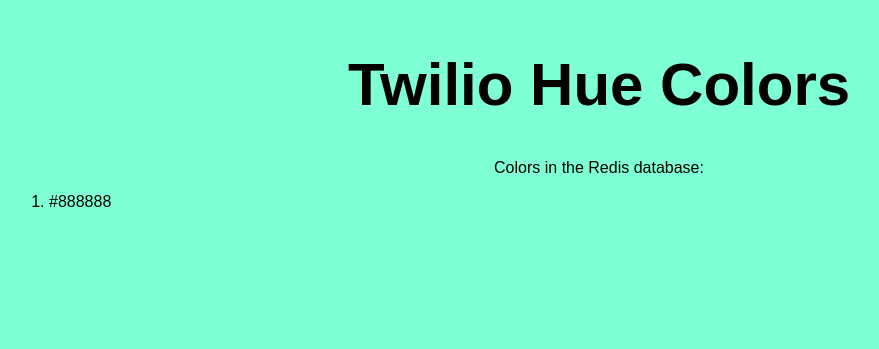
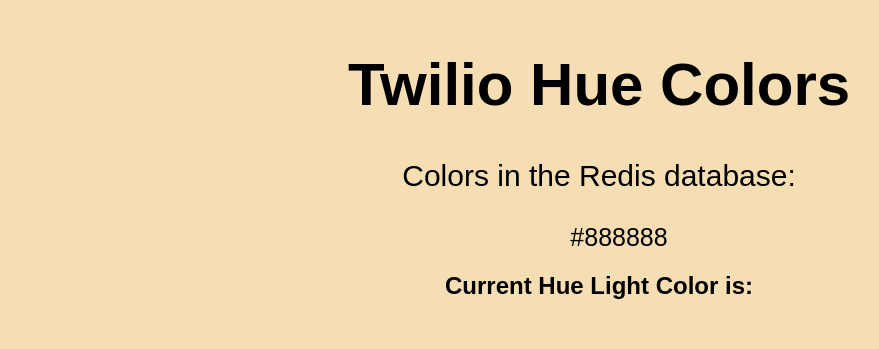
Before and after one commit to cs298-398f23/HueLightFinalProject-actual-, a Flask app: template templates/index.html in a window 1280 px wide. Shown: the top 349 px of the page, without its empty margins (41-920 px from the left). Run offline with Flask 3, Linux system fonts and the light colour scheme; the template is opened without the code that fills it: most values are stand-ins (such as "Sample title", 1, 10 or a date in 2020).

Commit message:
updated files

```diff
--- a/app.py
+++ b/app.py
@@ -1,6 +1,7 @@
 from flask import Flask, render_template, request, jsonify
 import redis
 from redisUtil import RedisHandler
+
 # make flask server that displays all the colors in redis database
 # make flask server that displays all the colors in redis database
 
@@ -18,6 +19,7 @@
 @app.route('/')
 def index():
     try:
+
         colors = [color.decode('utf-8')
                   for color in redis_client.hkeys('colors')]
         print("Colors retrieved from Redis:", colors)
--- a/send.py
+++ b/send.py
@@ -6,6 +6,7 @@
 from twilio.rest import Client  # Add this import
 import urllib.parse
 import http.server
+
 
 dotenv.load_dotenv()
 
@@ -36,9 +37,10 @@
         hueConnect(find_value(message_text))
         response_message = f"Light successfully changed to {message_text}!"
         send_message(from_number, response_message)
+        set_current_color(message_text)
     # if color equals "options" then send message
     elif message_text.lower() == "options":
-        response_message = f"Please choose from the following colors: {redis_handler.redis_client.hkeys('colors')}"
+        response_message = f"Please choose from the following colors: {redis_handler.redis_client.hkeys('colors', 'colors')}"
         send_message(from_number, response_message)
     else:
         response_message = f"The color {message_text} is not in the database."
--- a/static/style.css
+++ b/static/style.css
@@ -1,14 +1,22 @@
 /* take the bullets off the list and change them to numbers */
 *{
-  background-color: aquamarine;
+  background-color: wheat;
 }
 
 li {
-  list-style-type: decimal;
-  text-align: left;
+  list-style-type: none;
+  text-align: center;
+  display: inline;
+  font-size: 25px;
+  padding: 10px;
 }
 
 h1 {
   text-align: center;
   font-size: 60px;
 }
+
+p{
+  text-align: center;
+  font-size: 30px;
+}
--- a/templates/index.html
+++ b/templates/index.html
@@ -25,5 +25,7 @@
     {% else %}
         <p>No colors found in the Redis database.</p>
     {% endif %}
+    <h2>Current Hue Light Color is: </h2>
+
 </body>
 </html>
```
Also changed, not shown: create_redis.py (+5 -3 lines).
